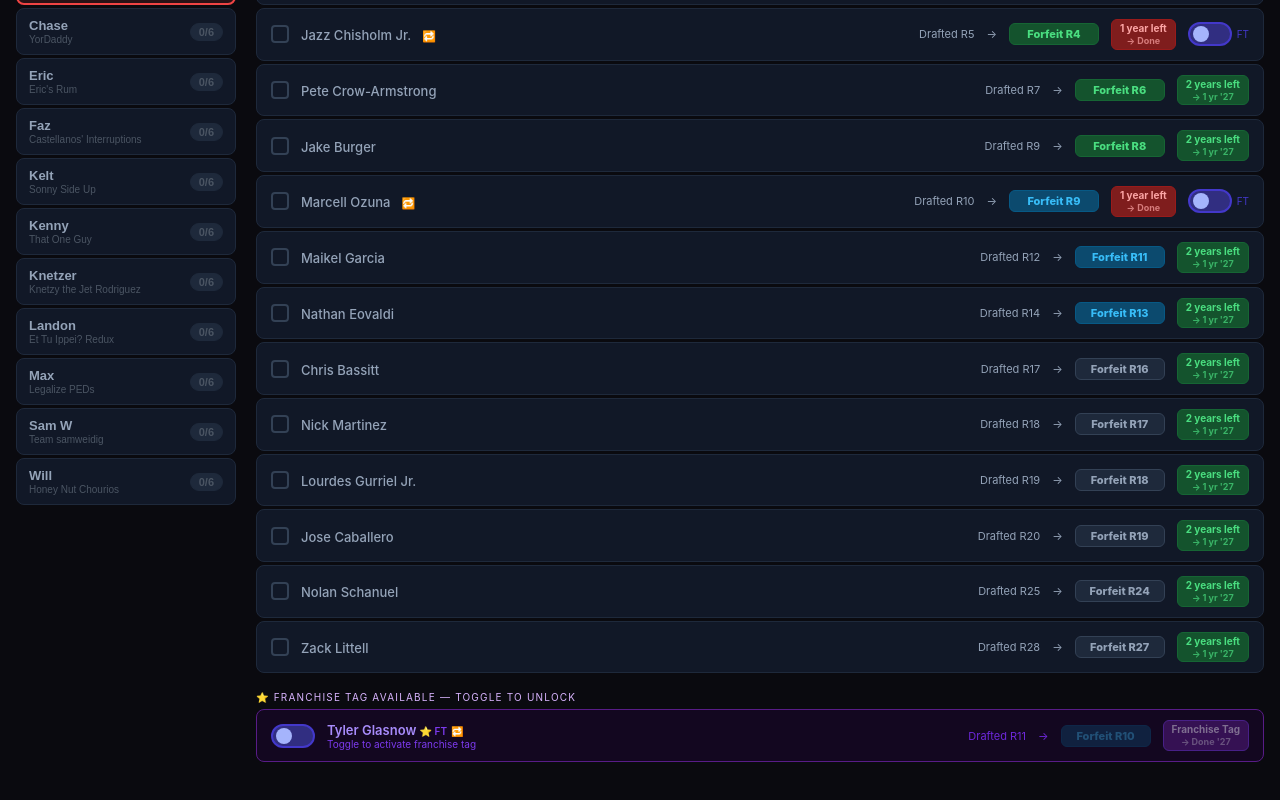
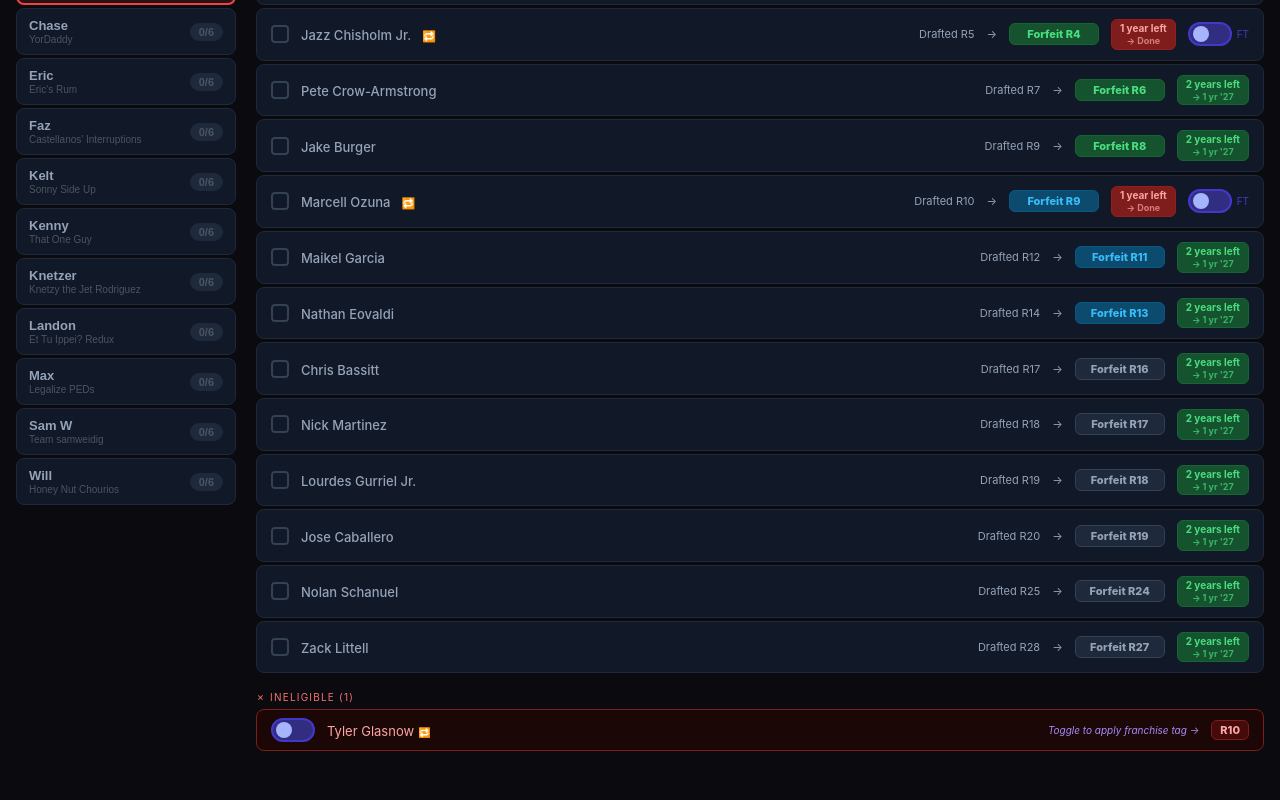
Before and after one commit to chasevandiver/fantasybaseballkeepers, a React (Vite) app: page / in a window 1280 px wide. Shown: the part 417-1217 px from the top of the page. After the commit the page ends 1192 px from the top, so only its background shows below. Built offline with nearby package versions, Linux system fonts and the light colour scheme.

Commit message:
Update App.jsx

```diff
--- a/src/App.jsx
+++ b/src/App.jsx
@@ -868,42 +868,38 @@ export default function KeeperManager() {
               })}
             </div>
 
-            {/* ── FRANCHISE TAG ELIGIBLE ── */}
-            {ineligiblePlayers.some(p => p.ft_eligible) && (
+            {/* ── FRANCHISE TAG ELIGIBLE (only those with FT toggled ON) ── */}
+            {ineligiblePlayers.some(p => p.ft_eligible && currentFT.has(p.player)) && (
               <>
                 <div style={{ fontSize: 10, letterSpacing: "0.12em", color: "#d8b4fe", textTransform: "uppercase", marginBottom: 6 }}>
-                  ⭐ Franchise Tag Available — toggle to unlock
+                  ⭐ Franchise Tagged — toggle off to remove
                 </div>
                 <div style={{ display: "flex", flexDirection: "column", gap: 3, marginBottom: 18 }}>
-                  {ineligiblePlayers.filter(p => p.ft_eligible).map(p => {
-                    const ftOn      = currentFT.has(p.player);
+                  {ineligiblePlayers.filter(p => p.ft_eligible && currentFT.has(p.player)).map(p => {
                     const isSelected = currentSel.has(p.player);
                     const hasMissing = missingPicks.includes(p.keeper_cost);
-
                     return (
                       <div key={p.player} style={{
                         padding: isMobile ? "10px 10px" : "10px 14px", borderRadius: 8,
-                        cursor: ftOn ? "pointer" : "default",
-                        border: ftOn && isSelected ? "1px solid #a855f766" : ftOn ? "1px solid #7c3aed" : "1px solid #581c87",
-                        background: ftOn && isSelected ? "#1e1b4b" : ftOn ? "#1a0a38" : "#130720",
+                        cursor: "pointer",
+                        border: isSelected ? "1px solid #a855f766" : "1px solid #7c3aed",
+                        background: isSelected ? "#1e1b4b" : "#1a0a38",
                         display: "flex", alignItems: "center", gap: isMobile ? 10 : 12,
                       }}
-                        onClick={() => { if (ftOn) { const disabled = !isSelected && currentSel.size >= MAX_KEEPERS; if (!disabled) toggleKeeper(p.player); } }}
+                        onClick={() => { const disabled = !isSelected && currentSel.size >= MAX_KEEPERS; if (!disabled) toggleKeeper(p.player); }}
                       >
-                        {/* toggle switch */}
+                        {/* Toggle OFF switch */}
                         <div onClick={(e) => toggleFranchiseTag(p.player, e)} style={{
                           width: 44, height: 24, borderRadius: 12, cursor: "pointer", flexShrink: 0,
-                          background: ftOn ? "#9333ea" : "#312e81",
-                          border: `2px solid ${ftOn ? "#9333ea" : "#4338ca"}`,
+                          background: "#9333ea",
+                          border: "2px solid #9333ea",
                           display: "flex", alignItems: "center",
-                          padding: "0 3px",
-                          justifyContent: ftOn ? "flex-end" : "flex-start",
+                          padding: "0 3px", justifyContent: "flex-end",
                           transition: "all 0.15s",
                         }}>
-                          <div style={{ width: 16, height: 16, borderRadius: "50%", background: ftOn ? "#fff" : "#a5b4fc" }} />
+                          <div style={{ width: 16, height: 16, borderRadius: "50%", background: "#fff" }} />
                         </div>
-                        {/* checkbox (active when FT on) */}
-                        {ftOn && (
+                        {/* Checkbox */}
                         <div style={{
                           width: 20, height: 20, borderRadius: 5, flexShrink: 0,
                           border: `2px solid ${isSelected ? "#a855f7" : "#4c1d95"}`,
@@ -912,27 +908,24 @@ export default function KeeperManager() {
                         }}>
                           {isSelected && <span style={{ color: "#fff", fontSize: 12 }}>✓</span>}
                         </div>
-                        )}
-                        {/* name */}
+                        {/* Name */}
                         <div style={{ flex: 1, minWidth: 0 }}>
-                          <div style={{ fontSize: isMobile ? 14 : 13, fontWeight: 600, color: ftOn ? "#e9d5ff" : "#a78bfa" }}>
-                            {p.player} <span style={{ fontSize: 10, color: ftOn ? "#c084fc" : "#7c3aed" }}>⭐ FT</span>
+                          <div style={{ fontSize: isMobile ? 14 : 13, fontWeight: 600, color: "#e9d5ff" }}>
+                            {p.player} <span style={{ fontSize: 10, color: "#c084fc" }}>⭐ Franchise Tag</span>
                             {p.was_keeper_2025 && <span style={{ fontSize: 10, color: "#94a3b8", marginLeft: 4 }}>🔁</span>}
                           </div>
-                          {isMobile && <div style={{ fontSize: 11, color: "#7c3aed" }}>Drafted R{p.round_2025}{!ftOn ? " — toggle to activate" : ""}</div>}
-                          {!isMobile && !ftOn && <div style={{ fontSize: 10, color: "#7c3aed" }}>Toggle to activate franchise tag</div>}
+                          {isMobile && <div style={{ fontSize: 11, color: "#a78bfa" }}>Drafted R{p.round_2025} — toggle off to remove tag</div>}
+                          {!isMobile && <div style={{ fontSize: 10, color: "#a78bfa" }}>Toggle off to remove franchise tag</div>}
                         </div>
                         {!isMobile && <div style={{ fontSize: 11, color: "#6d28d9" }}>Drafted R{p.round_2025}</div>}
                         {!isMobile && <div style={{ fontSize: 11, color: "#6d28d9" }}>→</div>}
-                        <div style={{ padding: "3px 10px", borderRadius: 6, fontSize: 11, fontWeight: 800, minWidth: isMobile ? 46 : 90, textAlign: "center", opacity: ftOn ? 1 : 0.4, ...roundStyle(p.keeper_cost) }}>
+                        <div style={{ padding: "3px 10px", borderRadius: 6, fontSize: 11, fontWeight: 800, minWidth: isMobile ? 46 : 90, textAlign: "center", ...roundStyle(p.keeper_cost) }}>
                           {isMobile ? `R${p.keeper_cost}` : `Forfeit R${p.keeper_cost}`}{hasMissing ? " 🚫" : ""}
                         </div>
-                        {/* SL badge — shows FT last yr */}
                         <div style={{
                           padding: "2px 8px", borderRadius: 6, fontSize: 10, fontWeight: 700,
                           background: "#581c87", color: "#e9d5ff", border: "1px solid #7c3aed",
-                          whiteSpace: "nowrap", textAlign: "center", opacity: ftOn ? 1 : 0.5,
-                          lineHeight: 1.3,
+                          whiteSpace: "nowrap", textAlign: "center", lineHeight: 1.3,
                         }}>
                           <div>Franchise Tag</div>
                           <div style={{ fontSize: 9, opacity: 0.7 }}>→ Done '27</div>
@@ -944,29 +937,53 @@ export default function KeeperManager() {
               </>
             )}
 
-            {/* ── INELIGIBLE ── */}
-            {ineligiblePlayers.filter(p => !p.ft_eligible).length > 0 && (
+            {/* ── INELIGIBLE — includes ft_eligible players with FT toggled OFF ── */}
+            {ineligiblePlayers.some(p => !p.ft_eligible || !currentFT.has(p.player)) && (
               <>
                 <div style={{ fontSize: 10, letterSpacing: "0.12em", color: "#f87171", textTransform: "uppercase", marginBottom: 6 }}>
-                  ✗ Ineligible ({ineligiblePlayers.filter(p => !p.ft_eligible).length})
+                  ✗ Ineligible ({ineligiblePlayers.filter(p => !p.ft_eligible || !currentFT.has(p.player)).length})
                 </div>
                 <div style={{ display: "flex", flexDirection: "column", gap: 3 }}>
-                  {ineligiblePlayers.filter(p => !p.ft_eligible).map(p => (
+                  {ineligiblePlayers.filter(p => !p.ft_eligible || !currentFT.has(p.player)).map(p => (
                     <div key={p.player} style={{
                       padding: isMobile ? "8px 10px" : "8px 14px", borderRadius: 8,
                       border: "1px solid #7f1d1d", background: "#1c0707",
-                      display: "flex", alignItems: "center", gap: isMobile ? 8 : 12
+                      display: "flex", alignItems: "center", gap: isMobile ? 8 : 12,
                     }}>
+                      {/* FT toggle button for ft_eligible players sitting in ineligible */}
+                      {p.ft_eligible ? (
+                        <div
+                          onClick={(e) => toggleFranchiseTag(p.player, e)}
+                          title="Apply Franchise Tag to unlock"
+                          style={{
+                            width: 44, height: 24, borderRadius: 12, cursor: "pointer", flexShrink: 0,
+                            background: "#312e81", border: "2px solid #4338ca",
+                            display: "flex", alignItems: "center", padding: "0 3px", justifyContent: "flex-start",
+                            transition: "all 0.15s",
+                          }}
+                        >
+                          <div style={{ width: 16, height: 16, borderRadius: "50%", background: "#a5b4fc" }} />
+                        </div>
+                      ) : (
                         <div style={{ width: 20, height: 20, borderRadius: 5, background: "#450a0a", border: "1px solid #7f1d1d", display: "flex", alignItems: "center", justifyContent: "center", flexShrink: 0 }}>
                           <span style={{ color: "#fca5a5", fontSize: 11 }}>✗</span>
                         </div>
+                      )}
                       <div style={{ flex: 1, minWidth: 0 }}>
-                        <span style={{ fontSize: 13, color: "#fca5a5", textDecoration: "line-through" }}>{p.player}</span>
-                        {p.ft_maxed && <span style={{ marginLeft: 6, fontSize: 10, color: "#dc2626" }}>⭐MAX</span>}
+                        <span style={{ fontSize: 13, color: "#fca5a5", textDecoration: p.ft_eligible ? "none" : "line-through" }}>{p.player}</span>
+                        {p.ft_maxed && <span style={{ marginLeft: 6, fontSize: 10, color: "#dc2626" }}>Tag maxed</span>}
                         {p.was_keeper_2025 && <span style={{ marginLeft: 4, fontSize: 10, color: "#94a3b8" }}>🔁</span>}
-                        {isMobile && <div style={{ fontSize: 10, color: "#f87171", fontStyle: "italic", marginTop: 1 }}>{p.ineligible_reason}</div>}
+                        {isMobile && (
+                          <div style={{ fontSize: 10, color: p.ft_eligible ? "#a78bfa" : "#f87171", fontStyle: "italic", marginTop: 1 }}>
+                            {p.ft_eligible ? "Toggle to apply franchise tag" : p.ineligible_reason}
                           </div>
-                      {!isMobile && <div style={{ fontSize: 10, color: "#f87171", fontStyle: "italic", maxWidth: 280, textAlign: "right" }}>{p.ineligible_reason}</div>}
+                        )}
+                      </div>
+                      {!isMobile && (
+                        <div style={{ fontSize: 10, fontStyle: "italic", maxWidth: 280, textAlign: "right", color: p.ft_eligible ? "#a78bfa" : "#f87171" }}>
+                          {p.ft_eligible ? "Toggle to apply franchise tag →" : p.ineligible_reason}
+                        </div>
+                      )}
                       <div style={{ padding: "2px 8px", borderRadius: 6, fontSize: 11, fontWeight: 800, background: "#450a0a", color: "#fca5a5", border: "1px solid #7f1d1d", whiteSpace: "nowrap" }}>
                         R{p.keeper_cost}
                       </div>
```
Lines whose indentation alone changed are shown as unchanged.
